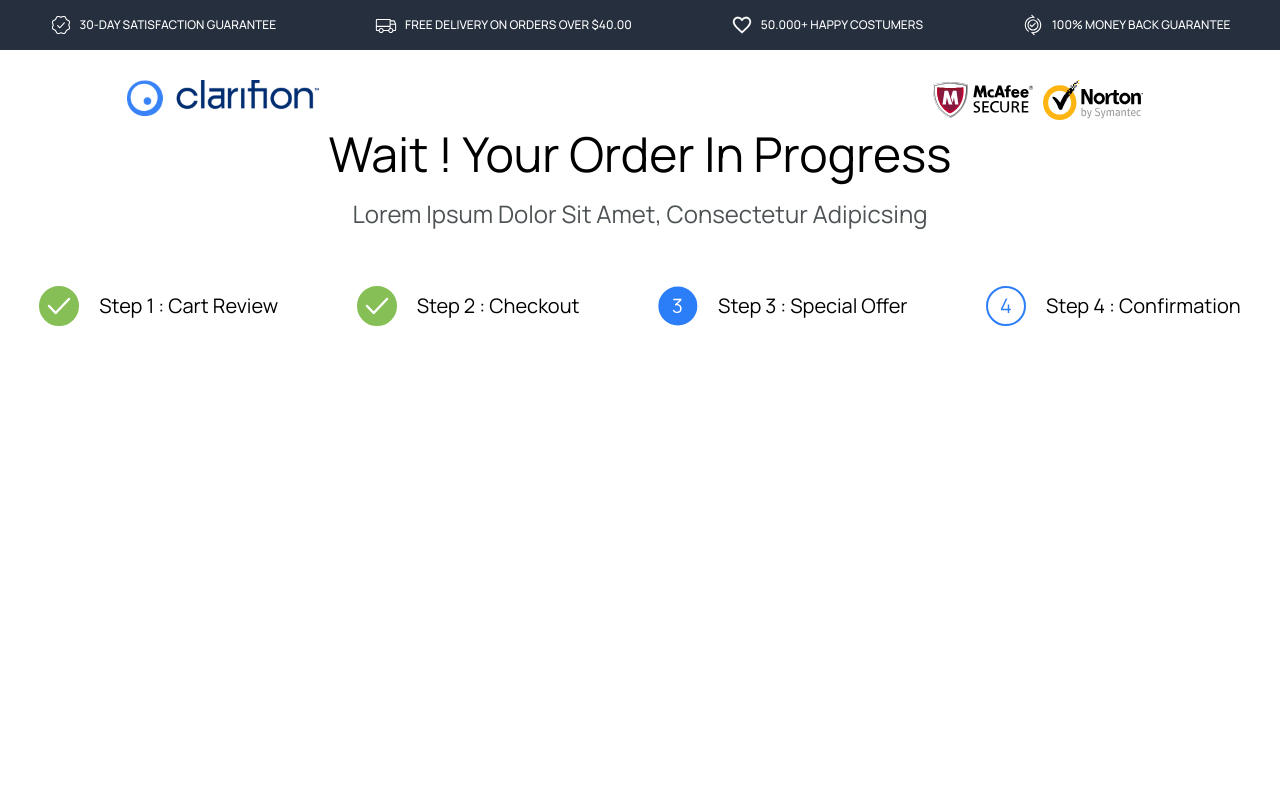
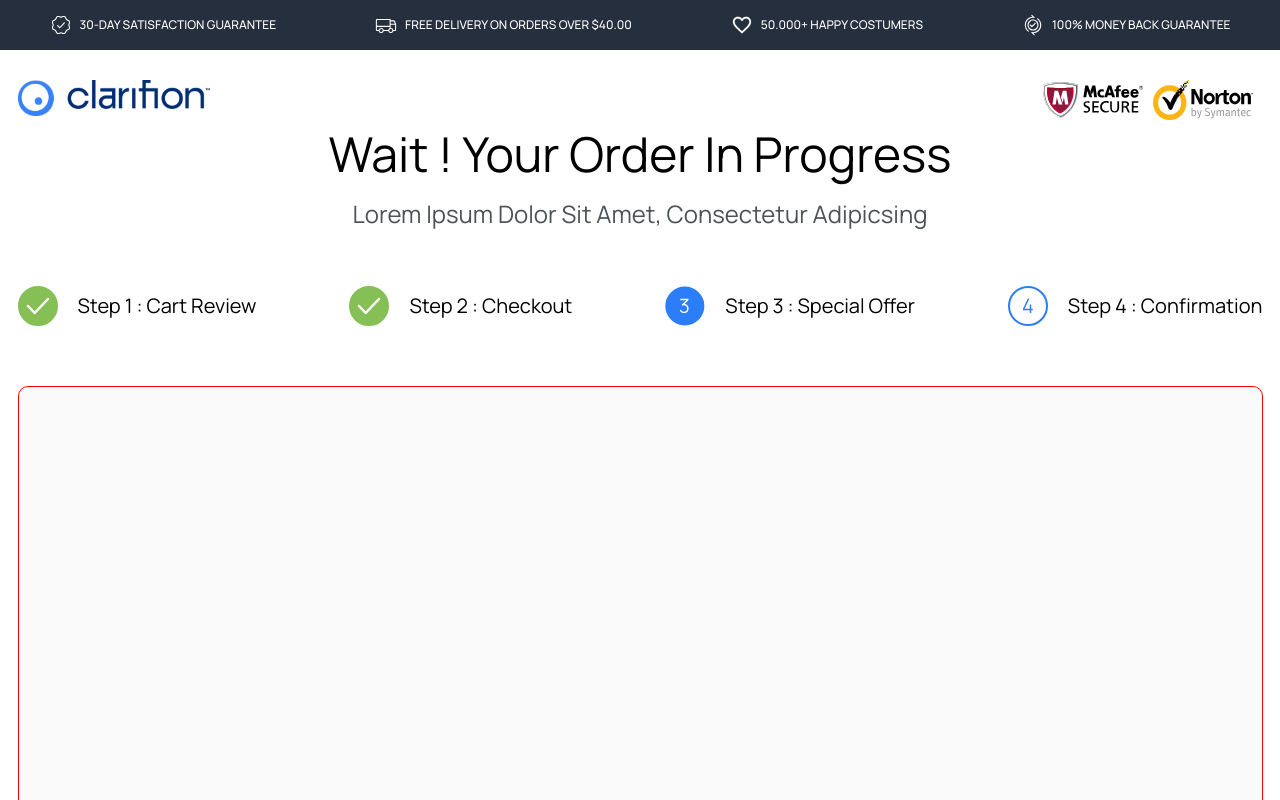
Before and after one commit to leonardojcpg/EJamAssignment, a React (Create React App) app: page / in a window 1280 px wide. Shown: the top 800 px of the page. Built offline with nearby package versions, Linux system fonts and the light colour scheme.

Commit message:
fix: Fixing css on components

```diff
--- a/src/App.js
+++ b/src/App.js
@@ -3,6 +3,7 @@ import { Header } from "./Components/Header/index.jsx";
 import { SecondaryHeader } from "./Components/SecondaryHeader/index.jsx";
 import { PageTitle } from "./Components/PageTitle/index.jsx";
 import { PurchaseConfirmationSteps } from "./Components/PurchaseConfirmationSteps/index.jsx";
+import { Annoucement } from "./Components/Announcement/index.jsx";
 
 function App() {
   return (
@@ -24,6 +25,7 @@ function App() {
         step3="Step 3 : Special Offer"
         step4="Step 4 : Confirmation"
         />
+        <Annoucement />
     </>
   );
 }
--- /dev/null
+++ b/src/Components/Announcement/index.jsx
@@ -0,0 +1,12 @@
+import "./styles.css"
+
+
+export const Annoucement = () => {
+    return (
+        <div className="annoucement-container">
+
+
+
+        </div>
+    )
+}
--- /dev/null
+++ b/src/Components/Announcement/styles.css
@@ -0,0 +1,8 @@
+.annoucement-container{
+    width: 1245px;
+    height: 879px;
+    border-radius: 10px;
+    background: #FAFAFA;
+    border: 1px solid red;
+    margin: 40px auto;
+}
--- a/src/Components/PurchaseConfirmationSteps/styles.css
+++ b/src/Components/PurchaseConfirmationSteps/styles.css
@@ -1,21 +1,22 @@
 .step-container {
+  width: 1245px;
   display: flex;
   justify-content: center;
-  margin-top: 60px;
-  justify-content: space-around;
+  margin: 60px auto;
+  justify-content: space-between;
 }
 
 .step {
   display: flex;
   align-items: center;
-  gap: 1.25rem;
+  gap: 20px;
 }
 
 .step .greenCircle img {
-  width: 2.5rem;
-  height: 2.5rem;
+  width: 40px;
+  height: 40px;
   fill: #85bf55;
-  stroke-width: 0.125rem;
+  stroke-width: 2px;
   stroke: #85bf55;
   display: flex;
   align-items: center;
@@ -25,7 +26,7 @@
 .step .stepTitle span {
   color: #000;
   font-family: "Manrope";
-  font-size: 1.25rem;
+  font-size: 20px;
   font-style: normal;
   font-weight: 400;
   line-height: 110%;
--- a/src/Components/SecondaryHeader/styles.css
+++ b/src/Components/SecondaryHeader/styles.css
@@ -1,9 +1,10 @@
 .secondaryHeader-container {
   display: flex;
-  padding: 1.875rem 7.9375rem;
+  width: 1245px;
+  padding: 30px 0px;
+  margin: 0 auto;
   justify-content: space-between;
   align-items: center;
-  background-color: #fff;
 }
 
 .clarifion-logo img {
```
